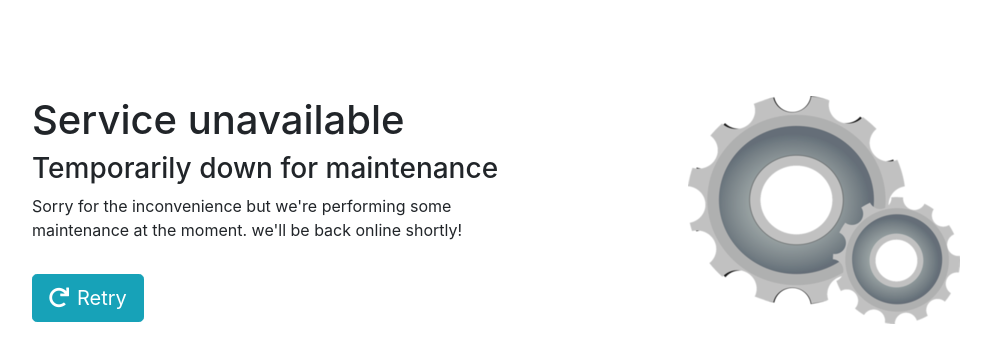
After one commit to rhergenreder/web-base, a PHP site: page /static/maintenance.html in a window 1280 px wide. The commit adds this page. Shown: the top 363 px of the page, without its empty margins (101-1092 px from the left). Run offline with PHP 8.4, Linux system fonts and the light colour scheme.

Commit message:
maintenance

```diff
--- /dev/null
+++ b/static/maintenance.html
@@ -0,0 +1,36 @@
+<!DOCTYPE html>
+<head>
+  <meta name="viewport" content="width=device-width, initial-scale=1.0">
+  <meta name="format-detection" content="telephone=yes">
+  <meta charset="utf-8">
+  <meta http-equiv="expires" content="0">
+  <meta name="robots" content="noarchive">
+  <title>Maintenance</title>
+  <link rel="stylesheet" href="/css/bootstrap.min.css" type="text/css">
+  <script type="text/javascript" src="/js/bootstrap.bundle.min.js"></script>
+  <link rel="stylesheet" href="/css/fontawesome.min.css" type="text/css">
+</head>
+<body>
+  <div class="container mt-5">
+    <div class="row">
+      <div class="col-md-6">
+        <div class="error-template pt-5 pl-5">
+          <h1>Service unavailable</h1>
+          <h3>Temporarily down for maintenance</h3>
+          <div>
+            <p>
+              Sorry for the inconvenience but we're performing some maintenance at the moment.
+              we'll be back online shortly!
+            </p>
+          </div>
+          <a href="javascript:document.location.reload()" class="btn btn-info btn-lg mt-3">
+            <i class="fa fa-redo mr-2"></i>Retry
+          </a>
+        </div>
+      </div>
+      <div class="col-md-6 text-center pt-5">
+        <img src="/img/maintenance.png" alt="[maintenance]">
+      </div>
+    </div>
+  </div>
+</body>
```
Also changed, not shown: cli.php (+30 -1 lines), index.php (+11 -4 lines), img/maintenance.png (added).
